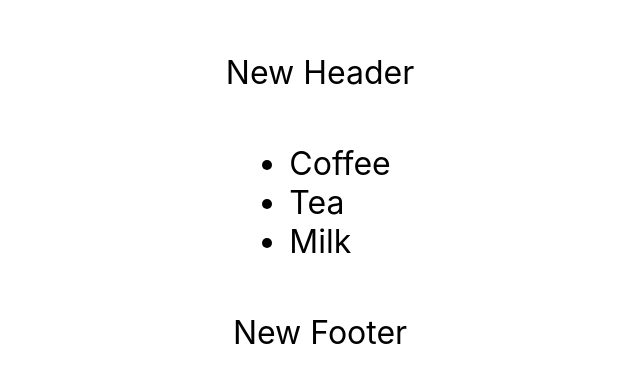
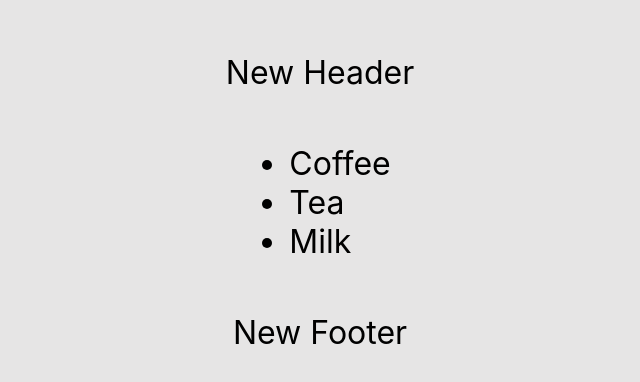
Before and after one commit to VanoKi/micro-tasks, a React app: page / in a window 1280 px wide. Shown: the part 198-580 px from the top of the page, without its empty margins (320-960 px from the left). Built offline with nearby package versions, Linux system fonts and the light colour scheme; the HTML template or start-up script is replaced by a standard one.

Commit message:
fix: bgc

```diff
--- a/src/index.css
+++ b/src/index.css
@@ -18,6 +18,8 @@ body {
   gap: 20px;
 
   font-size: 2rem;
+
+  background-color: #e6e5e5;
 }
 
 code {
```
